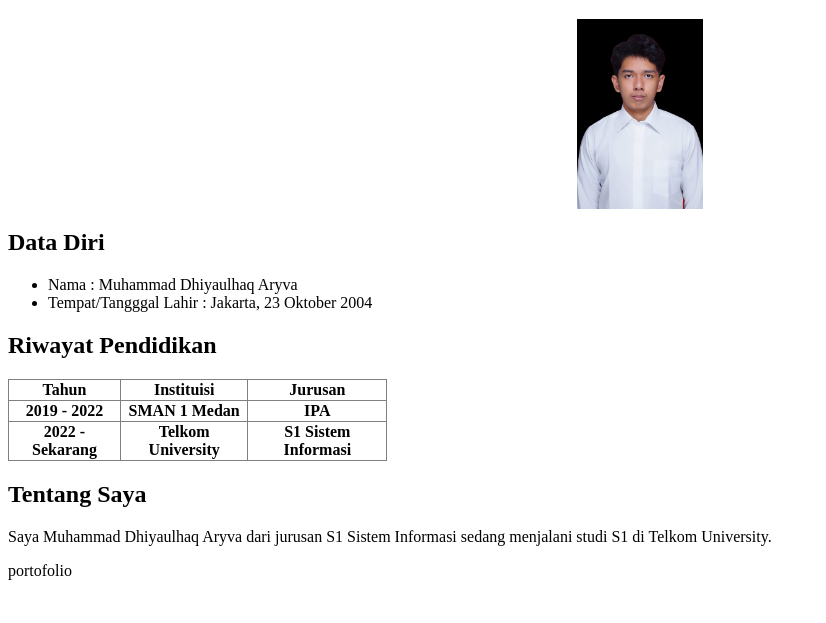
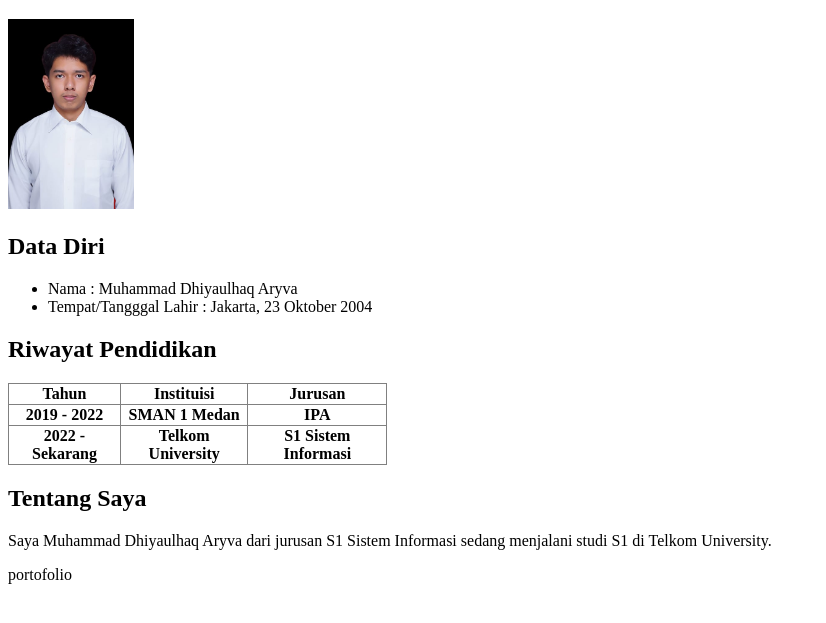
Before and after one commit to haqiaryva/haqiaryva.github.io, a plain HTML site: page index.html in a window 1280 px wide. Shown: the part 61-684 px from the top of the page, without its empty margins (0-826 px from the left). Drawn offline with Linux system fonts and the light colour scheme.

Commit message:
Update index.html

```diff
--- a/index.html
+++ b/index.html
@@ -8,7 +8,7 @@
 <body>
     <h1>Riwayat Hidup</h1>
 
-    <img src="pas poto.jpg" width="10%" height="10%" style="display: block; margin-left: auto; margin-right: auto;" />
+    <img src="pas poto.jpg" width="10%" height="10%"  />
     <h2>Data Diri</h2>
     <ul>
         <li>Nama : Muhammad Dhiyaulhaq Aryva</li>
```
